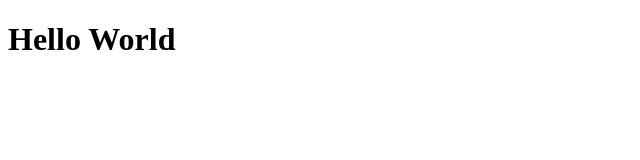
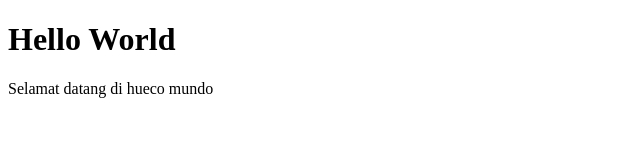
Before and after one commit to razapahlevi/git-test, a plain HTML site: page index.html in a window 1280 px wide. Shown: the whole page, without its empty margins (0-640 px from the left). Drawn offline with Linux system fonts and the light colour scheme.

Commit message:
Menambahkan paragraph pada file index

```diff
--- a/index.html
+++ b/index.html
@@ -7,5 +7,6 @@
 </head>
 <body>
     <h1>Hello World</h1>
+    <p>Selamat datang di hueco mundo</p>
 </body>
 </html>
```
